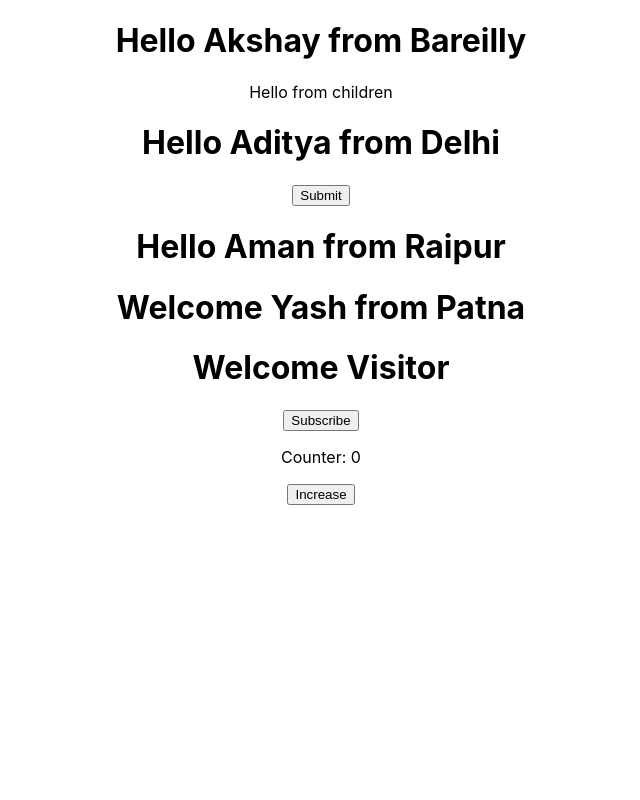
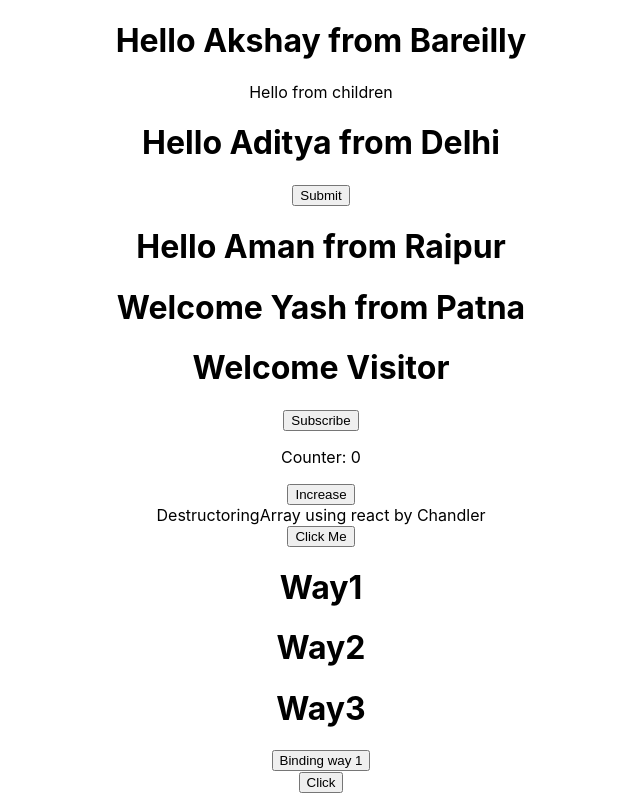
Before and after one commit to akshay2742/react-hack, a React (Create React App) app: page / in a window 1280 px wide. Shown: the whole page, without its empty margins (319-959 px from the left). Built offline with nearby package versions, Linux system fonts and the light colour scheme.

Commit message:
Learned methods as props

```diff
--- a/src/App.js
+++ b/src/App.js
@@ -3,6 +3,10 @@ import Greet from './components/Greet';
 import Welcome from './components/Welcome';
 import Message from './components/Message';
 import Counter from './components/Counter';
+import DestructoringArray from './components/DestructoringArray';
+import FunctionClick from './components/FunctionClick';
+import EventBind from './components/EventBind';
+import ParentComponent from './components/ParentComponent';
 
 function App() {
   return (
@@ -17,6 +21,10 @@ function App() {
       <Welcome name="Yash" city="Patna"/>
       <Message />
       <Counter />
+      <DestructoringArray framework="react" name="Chandler"/>
+      <FunctionClick />
+      <EventBind />
+      <ParentComponent />
     </div>
   );
 }
--- /dev/null
+++ b/src/components/ChildComponent.js
@@ -0,0 +1,13 @@
+import React, { Component } from 'react'
+
+class ChildComponent extends Component {
+  render() {
+    return (
+      <div>
+        <button onClick={() => {this.props.childHandler("Child")}}>Click</button>
+      </div>
+    )
+  }
+}
+
+export default ChildComponent
--- /dev/null
+++ b/src/components/DestructoringArray.js
@@ -0,0 +1,10 @@
+import React from 'react'
+
+function DestructoringArray(props) {
+    const {framework, name} = props
+  return (
+    <div>DestructoringArray using {framework} by {name}</div>
+  )
+}
+
+export default DestructoringArray
--- /dev/null
+++ b/src/components/EventBind.js
@@ -0,0 +1,39 @@
+import React, { Component } from 'react'
+
+class EventBind extends Component {
+
+    constructor(props) {
+      super(props)
+
+      this.state = {
+         way1: "Way1",
+         way2: "Way2",
+         way3: "Way3"
+      }
+
+      // this.changeHandler = this.changeHandler.bind(this)
+    }
+
+    changeHandler(){
+        this.setState({
+            way1: "way1 Goodbye"
+        })
+    }
+
+
+    render() {
+    return (
+      <div>
+        <h1>{this.state.way1}</h1>
+        <h1>{this.state.way2}</h1>
+        <h1>{this.state.way3}</h1>
+
+        <button onClick={this.changeHandler.bind(this)}>Binding way 1</button>
+        {/* <button onClick={() =>{this.changeHandler()}}>Binding Way 2</button>
+        <button onClick={this.changeHandler}>Binding way 3</button>  */}
+      </div>
+    )
+  }
+}
+
+export default EventBind
--- /dev/null
+++ b/src/components/FunctionClick.js
@@ -0,0 +1,14 @@
+import React from 'react'
+
+function FunctionClick() {
+    const show = () => {
+        console.log("Button Clicked")
+    }
+  return (
+    <div>
+        <button onClick={show}>Click Me</button>
+    </div>
+  )
+}
+
+export default FunctionClick
--- /dev/null
+++ b/src/components/ParentComponent.js
@@ -0,0 +1,28 @@
+import React, { Component } from 'react'
+import ChildComponent from './ChildComponent'
+
+
+class ParentComponent extends Component {
+    constructor(props) {
+      super(props)
+
+      this.state = {
+         parentName: "Parent"
+      }
+      this.greetHandler = this.greetHandler.bind(this)
+    }
+
+    greetHandler(childName){
+        console.log(`Hello ${this.state.parentName} from ${childName}`)
+    }
+
+    render() {
+    return (
+      <div>
+        <ChildComponent childHandler={this.greetHandler} />
+      </div>
+    )
+  }
+}
+
+export default ParentComponent
```
Also changed, not shown: src/components/Counter.js (line endings or trailing spaces).
